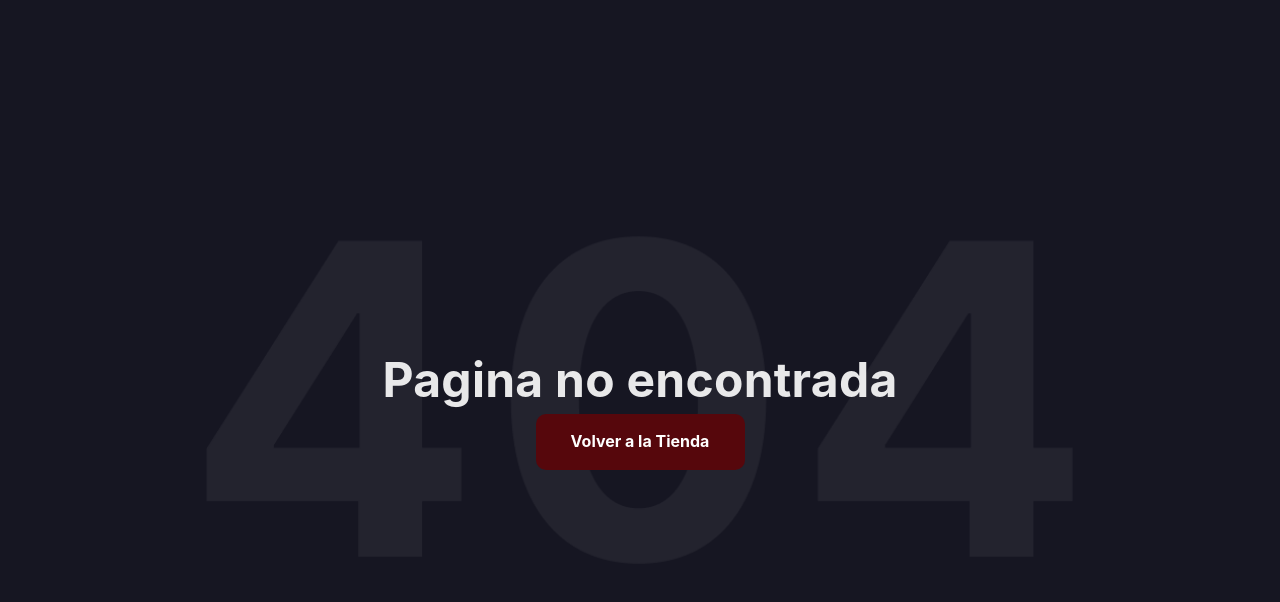
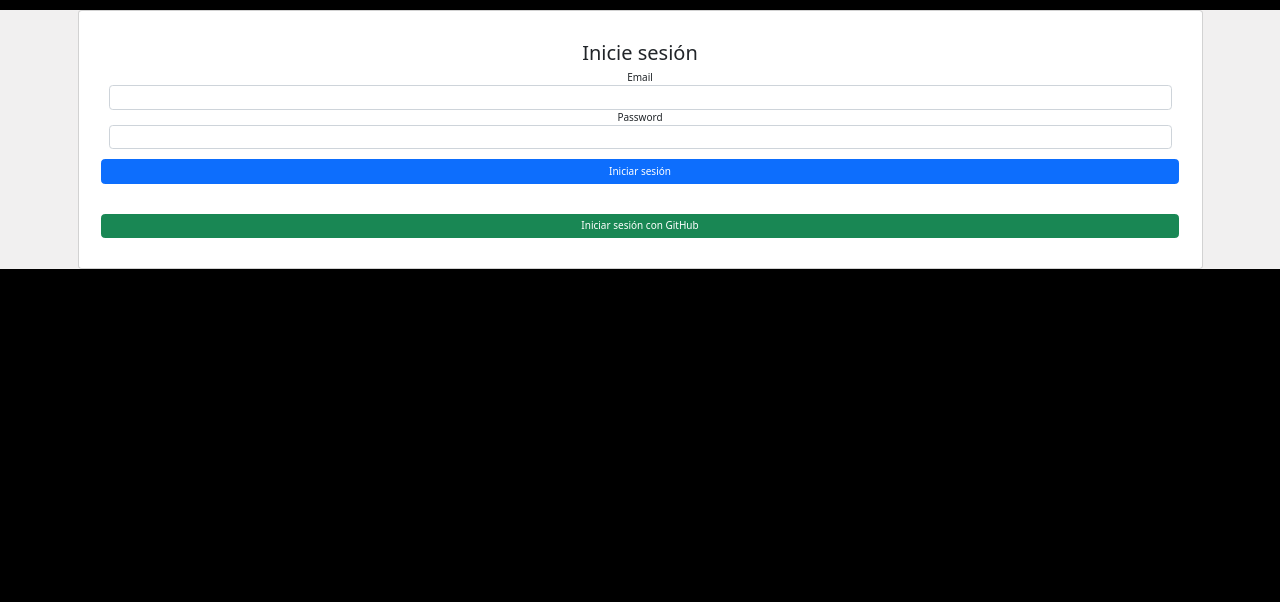
Before and after one commit to dangon200/E-WINE-Final-Project, a React (Create React App) app in the folder client/: page /login in a window 1280 px wide. Shown: the top 602 px of the page. Built offline with nearby package versions, Linux system fonts and the light colour scheme.

Commit message:
modi nav

```diff
--- a/client/src/App.js
+++ b/client/src/App.js
@@ -31,8 +31,8 @@ function App () {
       <Route exact path={['/', '/home', '/about', '/createPublication', '/publication/:id', '/carrito']} component={Nav} />
 
       <Switch>
-        <Route exact path='/formLogin' component={FormLogin} />
-        <Route exact path='/form' component={FormSignUp} />
+        <Route exact path='/login' component={FormLogin} />
+        <Route exact path='/register' component={FormSignUp} />
         <Route exact path='/' component={LandingPage} />
         <Route exact path='/home' component={Home} />
         <Route exact path='/about' component={About} />
--- a/client/src/components/FormLogin/FormLogin.jsx
+++ b/client/src/components/FormLogin/FormLogin.jsx
@@ -3,7 +3,6 @@ import { useFormik } from 'formik'
 import Cookies from 'universal-cookie'
 
 export default function FormLogin () {
-
   const cookies = new Cookies()
 
   const { values, handleChange, handleBlur, errors, touched, handleSubmit, isSubmitting } = useFormik({ //eslint-disable-line
@@ -12,7 +11,6 @@ export default function FormLogin () {
       email: '',
       password: ''
     },
-
 
     onSubmit: async (values, { resetForm }) => {
       fetch('https://e-winespf.herokuapp.com/users/login', {
@@ -26,16 +24,16 @@ export default function FormLogin () {
         },
         credentials: 'include'
       })
-        .then(resetForm())
+
         .then((res) => res.json())
         .then((data) => {
-          console.log(data)
-          cookies.set('TOKEN', data, {
-            path: '/'
-          })
-          window.location.href = '/home'
+          if (typeof data !== 'string') {
+            cookies.set('TOKEN', data, {
+              path: '/'
+            })
+            window.location.href = '/home'
+          } console.log(data)
         })
-
     }
 
   })
@@ -77,6 +75,13 @@ export default function FormLogin () {
           >
             Iniciar sesión
           </button>
+          <button
+            type='submit'
+            className={`btn btn-success mt-5 ${isSubmitting && 'disabled'}`}
+            disabled={isSubmitting && true}
+          >
+            Iniciar sesión con GitHub
+          </button>
         </div>
       </form>
 
--- a/client/src/components/Nav/Nav.jsx
+++ b/client/src/components/Nav/Nav.jsx
@@ -1,14 +1,16 @@
 import style from './nav.module.css'
 import { Link } from 'react-router-dom'
 import Navegador from '../Navegador/Navegador.jsx'
-// import logo from '../assets/imgs/e-wine-logo.png'
 import logo from '../../utils/images/logodefinitivosinfondopng.png'
 import { useSelector } from 'react-redux'
-// import SearchBar from '../SearchBar/SearchBar'
-// import { BsCart } from 'react-icons/bs'
+import Cookies from 'universal-cookie'
 import bolsita from '../assets/imgs/bolsita.png'
 
 export default function Nav () {
+  const cookies = new Cookies()
+  const token = cookies.get('TOKEN')
+  console.log(token)
+
   const carritoItems = useSelector(state => state.carrito)
   return (
     <nav className={`navbar navbar-expand-lg ${style.navbar}`}>
@@ -32,9 +34,16 @@ export default function Nav () {
 
             <Navegador link='/home' span='Tienda' className='nav-link' />
 
-            <Navegador link='/createAccount' span='Crear Cuenta' className='nav-link' />
+            <Navegador
+              link={token ? '/profile' : '/login'}
+              span={token ? 'Mi Cuenta' : 'Iniciar Sesión'}
+              className='nav-link'
+            />
 
             <Navegador link='/createPublication' span='Crear Publicación' className='nav-link' />
+            {
+              token && <Navegador link='/home' span='Cerrar' className='nav-link' />
+            }
 
           </div>
           <Link to='/carrito' className={`${style.carritoContainer}`}>
--- a/client/src/components/Navegador/Navegador.jsx
+++ b/client/src/components/Navegador/Navegador.jsx
@@ -1,13 +1,24 @@
 import React from 'react'
 import { NavLink, useLocation } from 'react-router-dom'
 import style from './Navegador.module.css'
+import Cookies from 'universal-cookie'
 
 function Navegador (props) {
+  const cookies = new Cookies()
+  console.log(cookies)
   const { link, span } = props
   const location = useLocation()
   return (
     <>
-      <NavLink to={link} className={location.pathname === link ? style.navlinkActive : style.navlink}>
+      <NavLink
+        onClick={() => {
+          if (span === 'Cerrar') {
+            cookies.remove('TOKEN', { path: '/' })
+          }
+        }}
+        to={link}
+        className={location.pathname === link ? style.navlinkActive : style.navlink}
+      >
         <span>{span}</span>
       </NavLink>
     </>
```
